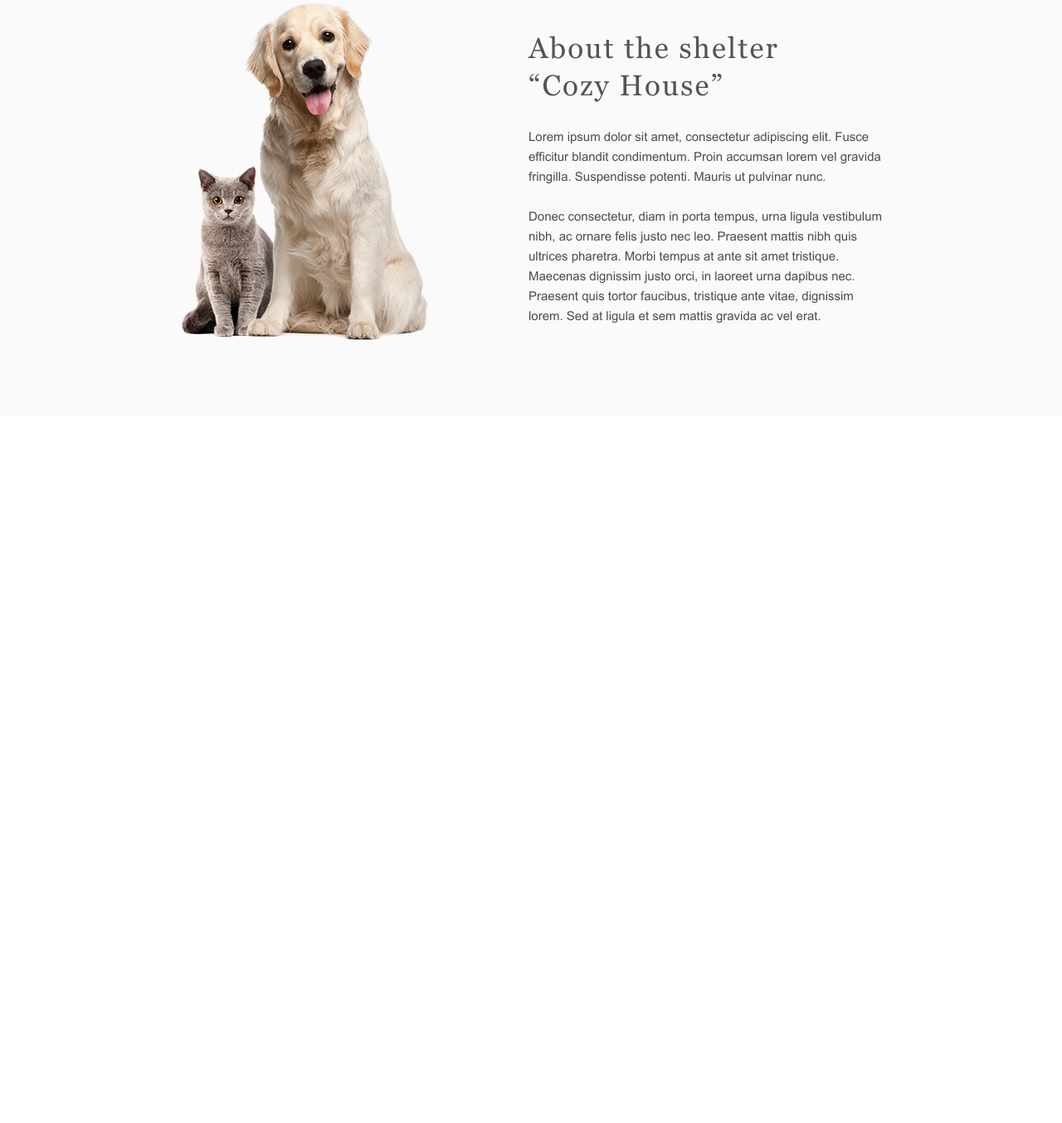
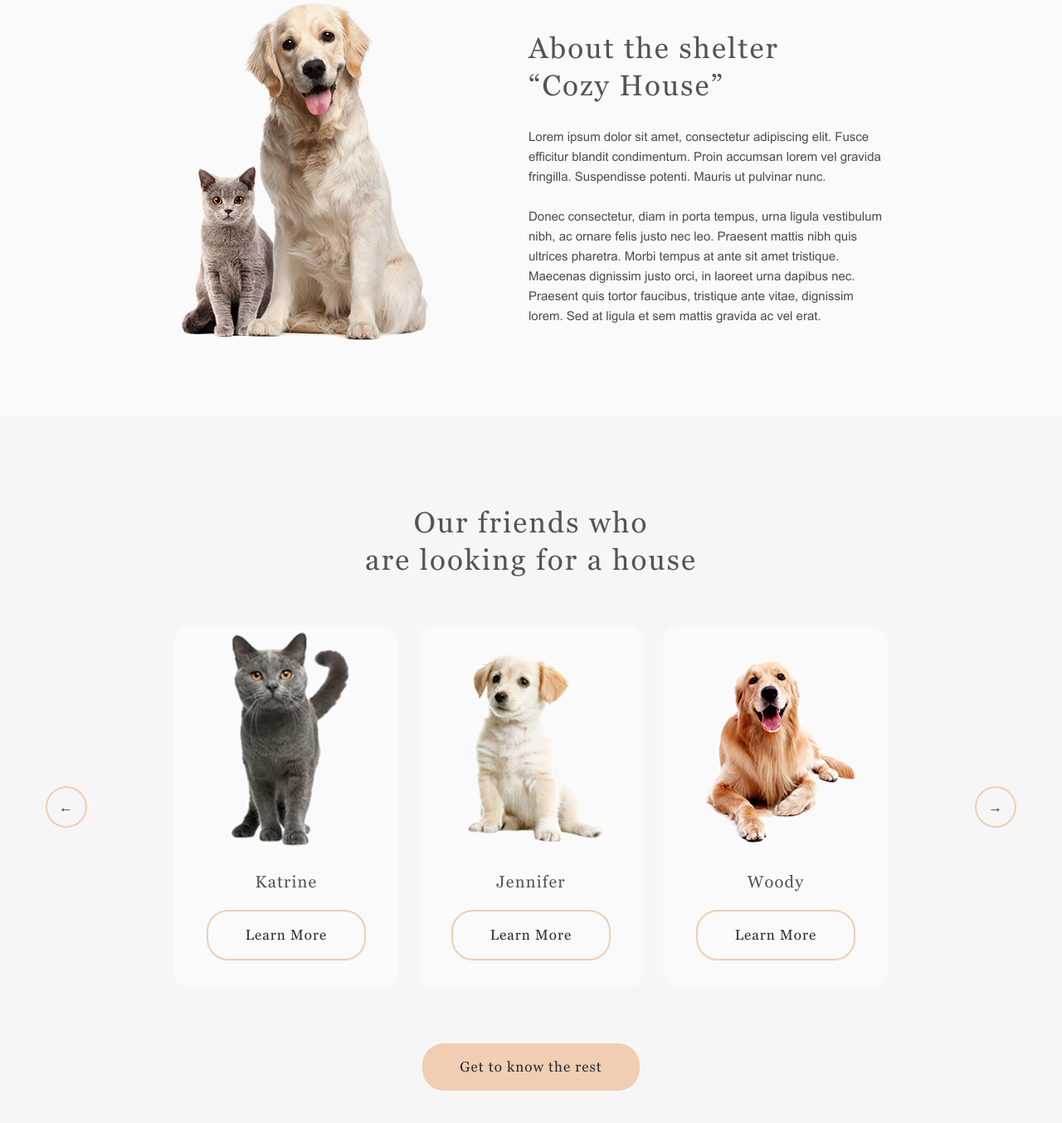
Before and after one commit to chin-cho-cho/my_project, a plain HTML site: page index.html in a window 1280 px wide. Shown: the part 1012-2366 px from the top of the page at 83% size. Before the commit the page ends 1513 px from the top, so only its background shows below. Drawn offline with Linux system fonts and the light colour scheme.

Commit message:
Добавлен блок с каталогом

```diff
--- a/index.html
+++ b/index.html
@@ -59,7 +59,7 @@
         <div class="about__container">
           <img src="img/about/Pets.png" alt="" class="about__image">
           <div class="about__content-block">
-            <h2 class="about__title">About the shelter<br>
+            <h2 class="title about__title">About the shelter<br>
               “Cozy House”</h2>
             <p class="about__subtitle">Lorem ipsum dolor sit amet, consectetur adipiscing elit. Fusce <br>
               efficitur blandit condimentum. Proin accumsan lorem vel gravida <br>
@@ -78,6 +78,46 @@
       <!-- /.container -->
     </section>
     <!-- /.about -->
+    <section class="catalog">
+      <div class="container">
+        <h2 class="title catalog__title">Our friends who<br>
+          are looking for a house</h2>
+        <div class="catalog__list">
+          <a href="#" alt="&larr;" class="button-o button-prev"><span class="button__text">&larr;</span></a>
+          <div class="catalog__item">
+            <div class="catalog__image-area">
+              <img src="img/catalog/catalog-image-1.png" alt="" class="catalog__image">
+            </div>
+            <!-- /.catalog__image-area -->
+            <span class="catalog__subtitle">Katrine</span>
+            <a href="#" class="button-o catalog__button">Learn More</a>
+          </div>
+          <!-- /.catalog__item -->
+          <div class="catalog__item">
+            <div class="catalog__image-area">
+              <img src="img/catalog/catalog-image-2.png" alt="" class="catalog__image">
+            </div>
+            <!-- /.catalog__image-area -->
+            <span class="catalog__subtitle">Jennifer</span>
+            <a href="#" class="button-o catalog__button">Learn More</a>
+          </div>
+          <!-- /.catalog__item -->
+          <div class="catalog__item">
+            <div class="catalog__image-area">
+              <img src="img/catalog/catalog-image-3.png" alt="" class="catalog__image">
+            </div>
+            <!-- /.catalog__image-area -->
+            <span class="catalog__subtitle">Woody</span>
+            <a href="#" class="button-o catalog__button">Learn More</a>
+          </div>
+          <!-- /.catalog__item -->
+          <a href="#" alt="&rarr;" class="button-o button-next"><span class="button__text">&rarr;</span></a>
+        </div>
+        <!-- /.catalog__list -->
+        <a href="#" class="button catalog__button-more">Get to know the rest</a>
+      </div>
+    </section>
+    <!-- /.catalog -->
   </main>
 </body>
 </html>
--- a/sass/_interface.sass
+++ b/sass/_interface.sass
@@ -1,2 +1,35 @@
 body
   +arial
+
+.title
+  color: #545454
+  font-size: 35px
+  font-weight: 400
+  line-height: 45px
+  letter-spacing: 2.1px
+  +georgia
+
+.button
+  display: inline-block
+  text-decoration: none
+  color: #292929
+  +georgia
+  font-size: 17px
+  line-height: 17px
+  letter-spacing: 1.02px
+  border-radius: 26px
+  background-color: #f1cdb3
+  padding: 20px 45px 20px
+
+.button-o
+  display: inline-block
+  text-decoration: none
+  color: #292929
+  +georgia
+  font-size: 17px
+  line-height: 17px
+  letter-spacing: 1.02px
+  border-radius: 26px
+  border: 2px solid #f1cdb3
+  background-color: none
+  padding: 20px 45px 20px
--- a/sass/blocks/_about.sass
+++ b/sass/blocks/_about.sass
@@ -11,13 +11,7 @@
     margin-left: 120px
   &__title
     display: block
-    color: #545454;
-    font-size: 35px
-    font-weight: 400
-    line-height: 45px
-    letter-spacing: 2.1px
     margin-bottom: 27px
-    +georgia
   &__subtitle
     display: block
     color: #4c4c4c
--- /dev/null
+++ b/sass/blocks/_catalog.sass
@@ -0,0 +1,63 @@
+.catalog
+  background-color: #f6f6f6
+  padding-top: 78px
+  text-align: center
+  &__title
+    display: block
+    text-align: center
+    margin-bottom: 56px
+  &__list
+    display: flex
+    justify-content: space-between
+    align-items: center
+  &__item
+    width: 270px
+    background-color: #fafafa
+    border-radius: 20px
+    text-align: center
+    &:hover
+      box-shadow: 0 2px 30px 5px rgba(13, 13, 13, 0.1)
+  &__image-area
+    height: 270px
+  &__image
+    display: block
+    height: 100%
+    margin: auto
+    border-radius: 20px
+  &__subtitle
+    display: block
+    color: #545454
+    font-size: 20px
+    font-weight: 400
+    line-height: 20px
+    letter-spacing: 1.2px
+    margin-top: 29px
+    margin-bottom: 24px
+    +georgia
+  &__button
+    margin-bottom: 34px
+    &:hover
+      background-color: #f1cdb3
+    &-more
+      margin-top: 66px
+      margin-bottom: 68px
+      &:hover
+        background-color: #fddcc4
+
+
+.button-prev, .button-next
+  min-width: 50px
+  height: 50px
+  padding: 0
+  padding-top: 15px
+  text-align: center
+
+.button-prev
+  margin-right: 80px
+  &:hover
+    background-color: #f1cdb3
+
+.button-next
+  margin-left: 80px
+  &:hover
+    background-color: #f1cdb3
--- a/sass/blocks/_hero.sass
+++ b/sass/blocks/_hero.sass
@@ -22,18 +22,7 @@
     line-height: 24px
     +arial
     margin-bottom: 44px
+  &__button
+    display: inline-block
   &__button:hover
     background-color: #fddcc4
-
-.button
-  text-decoration: none
-  display: inline-block
-  color: #292929
-  +georgia
-  font-size: 17px
-  line-height: 17px
-  letter-spacing: 1.02px
-  border-radius: 26px
-  background-color: #f1cdb3
-  padding: 18px 44px 21px
-  border: none
--- a/sass/style.sass
+++ b/sass/style.sass
@@ -15,3 +15,6 @@
 
 // Подключение раздела About
 @import 'blocks/about'
+
+// Подключение Каталога
+@import 'blocks/catalog'
```
Also changed, not shown: css/style.css, img/catalog/catalog-image-1.png (added), img/catalog/catalog-image-2.png (added), img/catalog/catalog-image-3.png (added), 1 other file.
